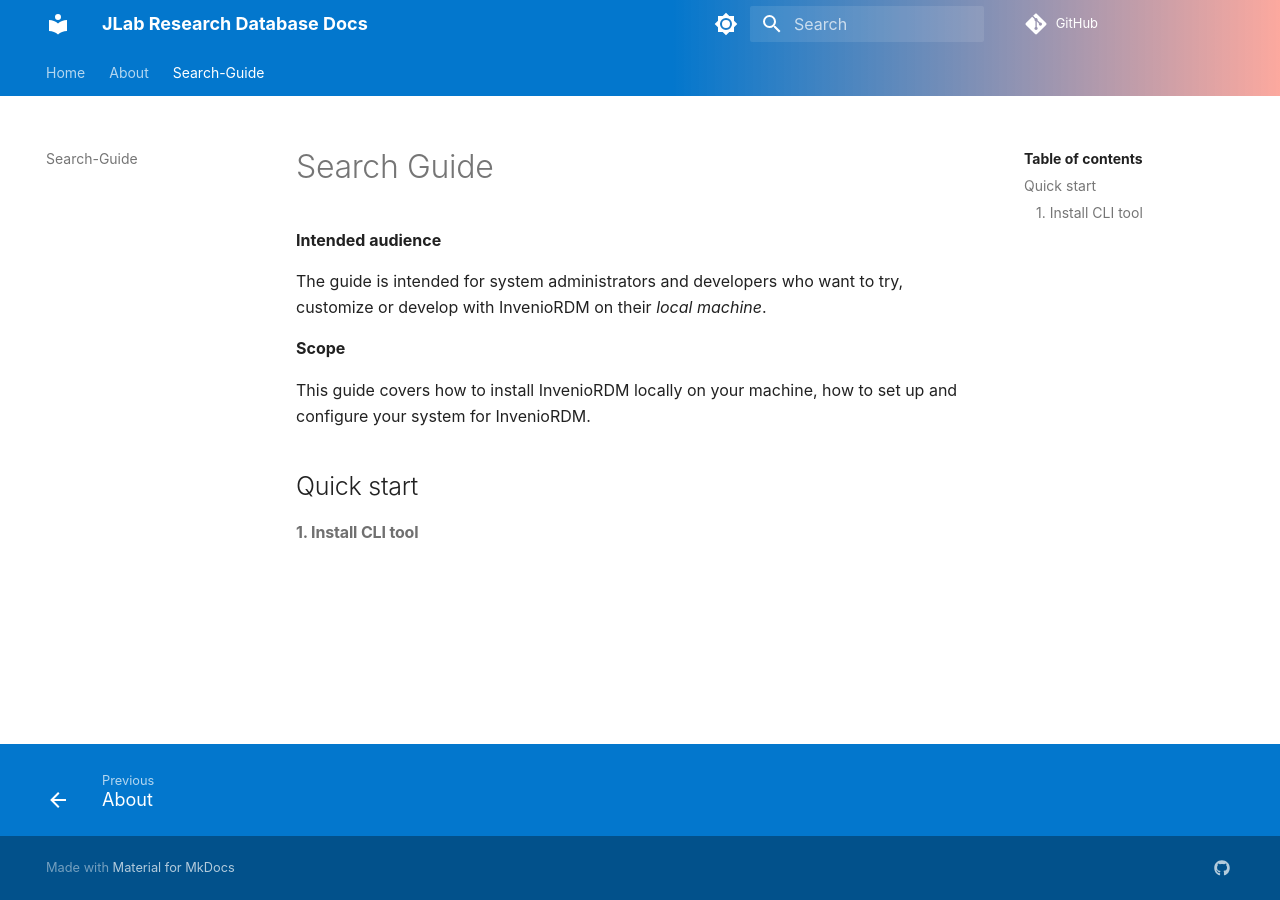
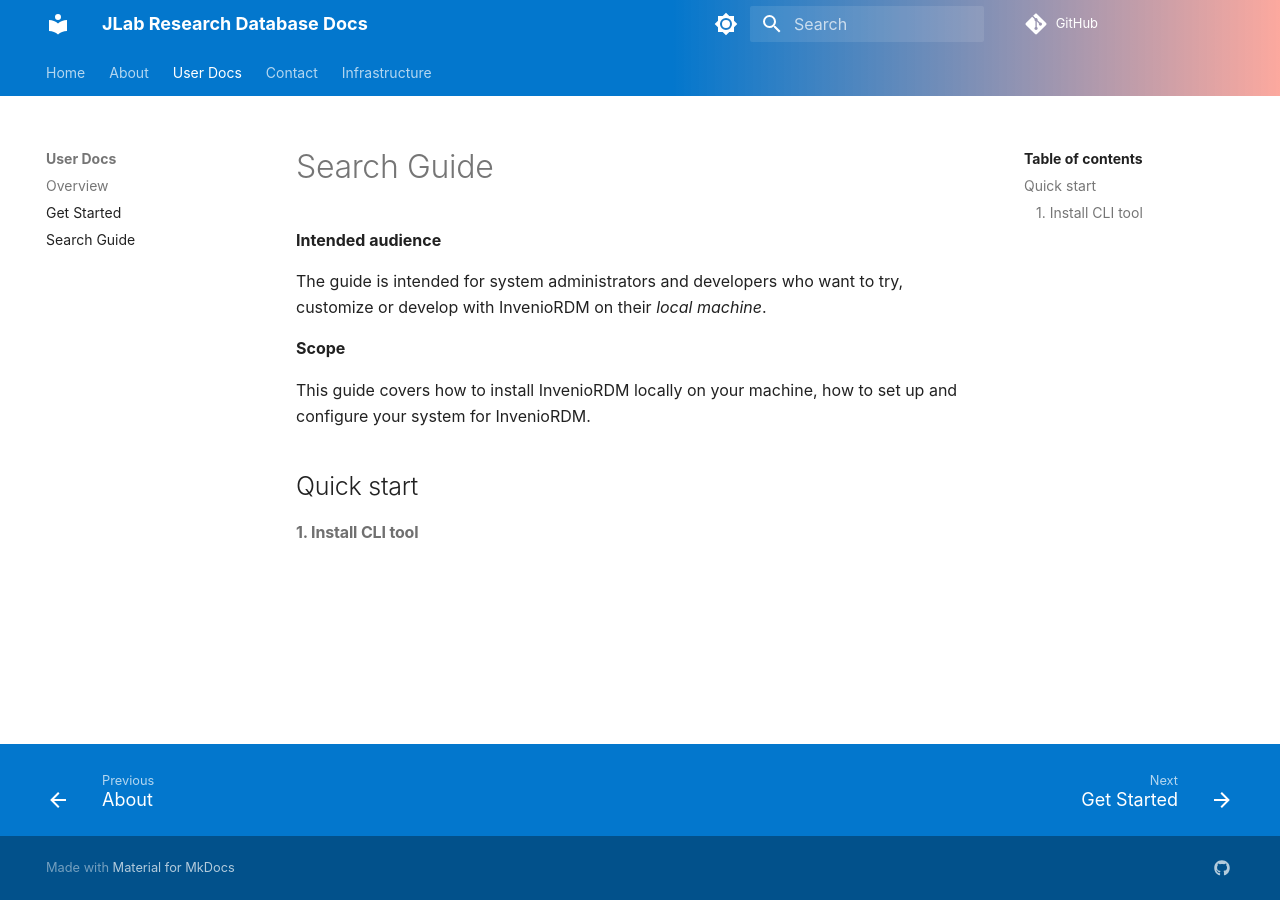
Before and after one commit to JeffersonLab/invenioRDM-docs, an MkDocs documentation site: the page built from docs/user-docs/index.md, in a window 1280 px wide. Built offline with MkDocs 1.6.1 and Material for MkDocs 9.7.7, drawn with Linux system fonts in a browser that asks for light colours; comment, search, counter and statistics services are not loaded.

Commit message:
add more

```diff
--- a/mkdocs.yml
+++ b/mkdocs.yml
@@ -42,7 +42,15 @@ extra_css:
 nav:
   - Home: "index.md"
   - About: "about/index.md"
-  - Search-Guide: "search-guide/index.md"
+  - User Docs:
+    - Overview: "user-docs/index.md"
+    - Get Started: "user-docs/get-started/get-started.md"
+    - Search Guide: "user-docs/search-guide/search-guide.md"
+  - Contact: "contact/index.md"
+
+  - Infrastructure:
+    - Overview: "infrastructure/index.md"
+    - JLab Deployment: "infrastructure/deployment/deployment.md"
 
 
 # Extensions
```
Also changed, not shown: docs/contact/index.md (added), docs/infrastructure/deployment/deployment.md (added), docs/infrastructure/index.md (added), docs/user-docs/get-started/get-started.md (added), docs/user-docs/index.md (renamed from docs/search-guide/index.md), docs/user-docs/search-guide/search-guide.md (added), 1 other file.
